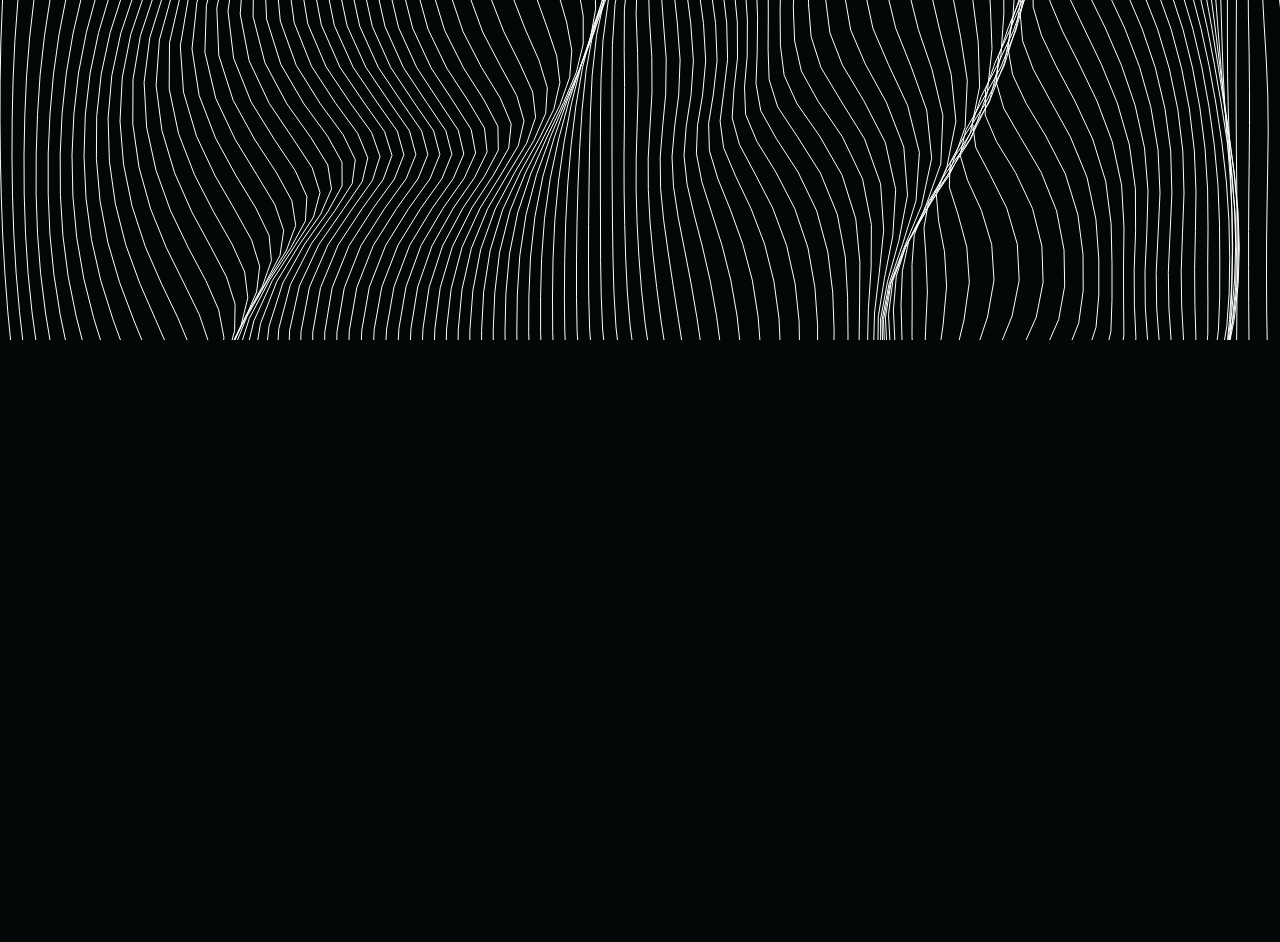
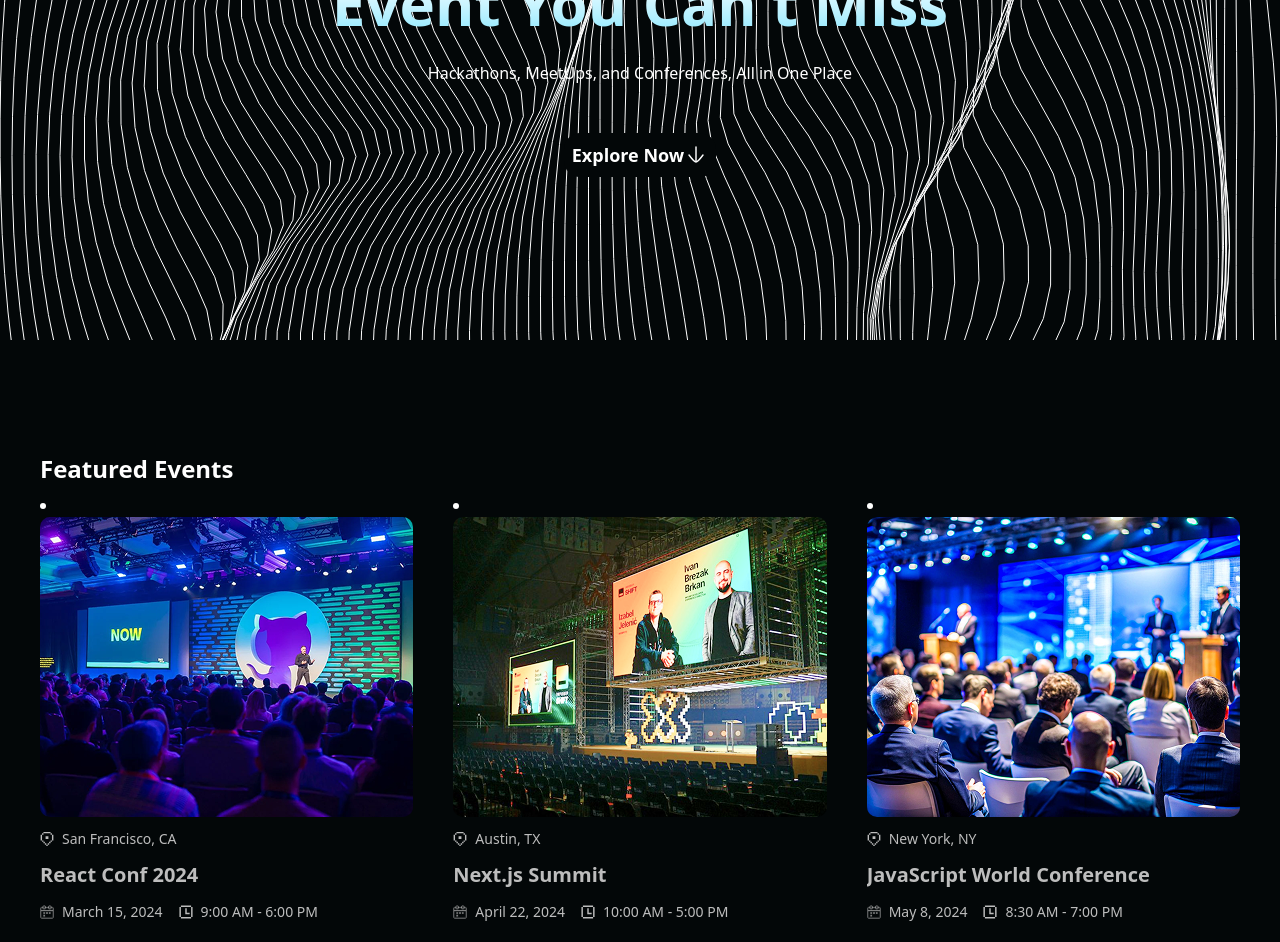
Before and after one commit to DikshantBadawadagi/Eventer, a Next.js app: page / in a window 1280 px wide. Shown: the part 460-1402 px from the top of the page. Before the commit the page ends 800 px from the top, so only its background shows below. Built offline with nearby package versions, Linux system fonts and the light colour scheme; a web font is replaced by a local one.

Commit message:
Added event page + hero

```diff
--- a/app/globals.css
+++ b/app/globals.css
@@ -270,4 +270,9 @@
       }
     }
   }
+
+  /* reusable button utility */
+  .btn {
+    @apply bg-primary hover:bg-primary/90 cursor-pointer items-center justify-center rounded-[6px] px-4 py-2.5 text-lg font-semibold text-white;
+  }
 }
--- a/app/layout.tsx
+++ b/app/layout.tsx
@@ -2,6 +2,7 @@
 import { Schibsted_Grotesk, Martian_Mono } from "next/font/google";
 import "./globals.css";
 import Waves from "@/components/Waves";
+import Navbar from "@/components/Navbar";
 
 const schibstedGrotesk = Schibsted_Grotesk({
   variable: "--font-geist-sans",
@@ -29,6 +30,7 @@
         className={`${schibstedGrotesk.variable} ${martianMono.variable} antialiased`}
       >
         {/* ensure main content is positioned and stacked above the waves */}
+        <Navbar/>
         <main className="relative z-10">
           {children}
         </main>
--- a/app/page.tsx
+++ b/app/page.tsx
@@ -1,14 +1,33 @@
+import EventCard from '@/components/EventCard'
 import Explorebtn from '@/components/Explorebtn'
-import React from 'react'
+import { events } from '@/lib/contants'
 
 const page = () => {
   return (
-    <section>
-      <h1 className='text-center'>The Hub fro Every Event <br/> Event You Can't Miss</h1>
-      <p className='text-center mt-5'>Hackathons, MeetUps, and Conferences, All in One Place</p>
-      <Explorebtn/>
-    </section>
-  )
-}
+    <>
+      {/* Hero: full viewport, centered content */}
+      <section className="min-h-screen flex flex-col items-center justify-center relative z-10 text-center space-y-5">
+        <h1 className='text-center'>The Hub for Every Event <br/> Event You Can't Miss</h1>
+        <p className='mt-2'>Hackathons, MeetUps, and Conferences, All in One Place</p>
+
+        <Explorebtn />
+      </section>
+
+  {/* Featured events start on the next viewport naturally (no mt-20 needed) */}
+  <section id="events" className="py-2">
+        <div className='space-y-2'>
+          <h3>Featured Events</h3>
+          <ul className='events'>
+            {events.map((item) => (
+              <li key={item.title}>
+                <EventCard {...item} />
+              </li>
+            ))}
+          </ul>
+        </div>
+      </section>
+    </>
+  );
+};
 
 export default page
--- /dev/null
+++ b/components/EventCard.tsx
@@ -0,0 +1,36 @@
+import Image from "next/image";
+import Link from "next/link";
+
+interface props {
+    title: string;
+    image: string;
+    slug: string;
+    location: string;
+    date: string;
+    time: string;
+}
+
+const EventCard = ({title, image, slug, location, date, time}: props) => {
+  return (
+    <Link href={`/events/${slug}`} id="event-card">
+        <Image src={image} alt={title} width={410} height={300} className="poster"/>
+        <div className="flex flex-row gap-2">
+            <Image src="/icons/pin.svg" alt="location`" width={14} height={14}/>
+            <p>{location}</p>
+        </div>
+        <p className="title">{title}</p>
+        <div className="datetime">
+            <div>
+                <Image src="/icons/calendar.svg" alt="date" width={14} height={14}/>
+                <p>{date}</p>
+            </div>
+            <div>
+                <Image src="/icons/clock.svg" alt="time" width={14} height={14}/>
+                <p>{time}</p>
+            </div>
+        </div>
+    </Link>
+  )
+}
+
+export default EventCard
--- /dev/null
+++ b/components/Navbar.tsx
@@ -0,0 +1,22 @@
+import Image from "next/image"
+import Link from "next/link"
+
+const Navbar = () => {
+  return (
+    <header className="rounded-4xl mt-2">
+        <nav>
+            <Link href="/">
+                <Image src="/icons/logo.png" alt="Eventer Logo" width={24} height={24} />
+            </Link>
+
+            <ul>
+                <Link href='/'>Home</Link>
+                <Link href='/'>Events</Link>
+                <Link href='/'>Create Event</Link>
+            </ul>
+        </nav>
+    </header>
+  )
+}
+
+export default Navbar
--- /dev/null
+++ b/lib/contants.ts
@@ -0,0 +1,98 @@
+export const events = [
+  {
+    slug: "react-conf-2024",
+    image: "/images/event1.png",
+    title: "React Conf 2024",
+    location: "San Francisco, CA",
+    date: "March 15, 2024",
+    time: "9:00 AM - 6:00 PM",
+  },
+  {
+    slug: "nextjs-summit",
+    image: "/images/event2.png",
+    title: "Next.js Summit",
+    location: "Austin, TX",
+    date: "April 22, 2024",
+    time: "10:00 AM - 5:00 PM",
+  },
+  {
+    slug: "javascript-world",
+    image: "/images/event3.png",
+    title: "JavaScript World Conference",
+    location: "New York, NY",
+    date: "May 8, 2024",
+    time: "8:30 AM - 7:00 PM",
+  },
+  {
+    slug: "ai-hackathon-2024",
+    image: "/images/event4.png",
+    title: "AI Innovation Hackathon",
+    location: "Seattle, WA",
+    date: "June 14-16, 2024",
+    time: "48 Hours",
+  },
+  {
+    slug: "web3-developer-meetup",
+    image: "/images/event5.png",
+    title: "Web3 Developer Meetup",
+    location: "Miami, FL",
+    date: "July 20, 2024",
+    time: "6:00 PM - 9:00 PM",
+  },
+  {
+    slug: "fullstack-conference",
+    image: "/images/event6.png",
+    title: "Full Stack Conference",
+    location: "Denver, CO",
+    date: "August 12, 2024",
+    time: "9:00 AM - 6:00 PM",
+  },
+  {
+    slug: "devops-unleashed",
+    image: "/images/event1.png",
+    title: "DevOps Unleashed",
+    location: "Chicago, IL",
+    date: "September 5, 2024",
+    time: "8:00 AM - 5:30 PM",
+  },
+  {
+    slug: "mobile-dev-summit",
+    image: "/images/event2.png",
+    title: "Mobile Development Summit",
+    location: "Los Angeles, CA",
+    date: "October 18, 2024",
+    time: "9:30 AM - 6:00 PM",
+  },
+  {
+    slug: "cybersecurity-conference",
+    image: "/images/event3.png",
+    title: "Cybersecurity Conference",
+    location: "Boston, MA",
+    date: "November 2, 2024",
+    time: "8:00 AM - 7:00 PM",
+  },
+  {
+    slug: "data-science-hackathon",
+    image: "/images/event4.png",
+    title: "Data Science Hackathon",
+    location: "San Diego, CA",
+    date: "December 7-9, 2024",
+    time: "72 Hours",
+  },
+  {
+    slug: "cloud-native-meetup",
+    image: "/images/event5.png",
+    title: "Cloud Native Meetup",
+    location: "Portland, OR",
+    date: "January 15, 2025",
+    time: "6:30 PM - 9:00 PM",
+  },
+  {
+    slug: "frontend-masters",
+    image: "/images/event6.png",
+    title: "Frontend Masters Conference",
+    location: "Nashville, TN",
+    date: "February 28, 2025",
+    time: "9:00 AM - 5:00 PM",
+  },
+];
```
